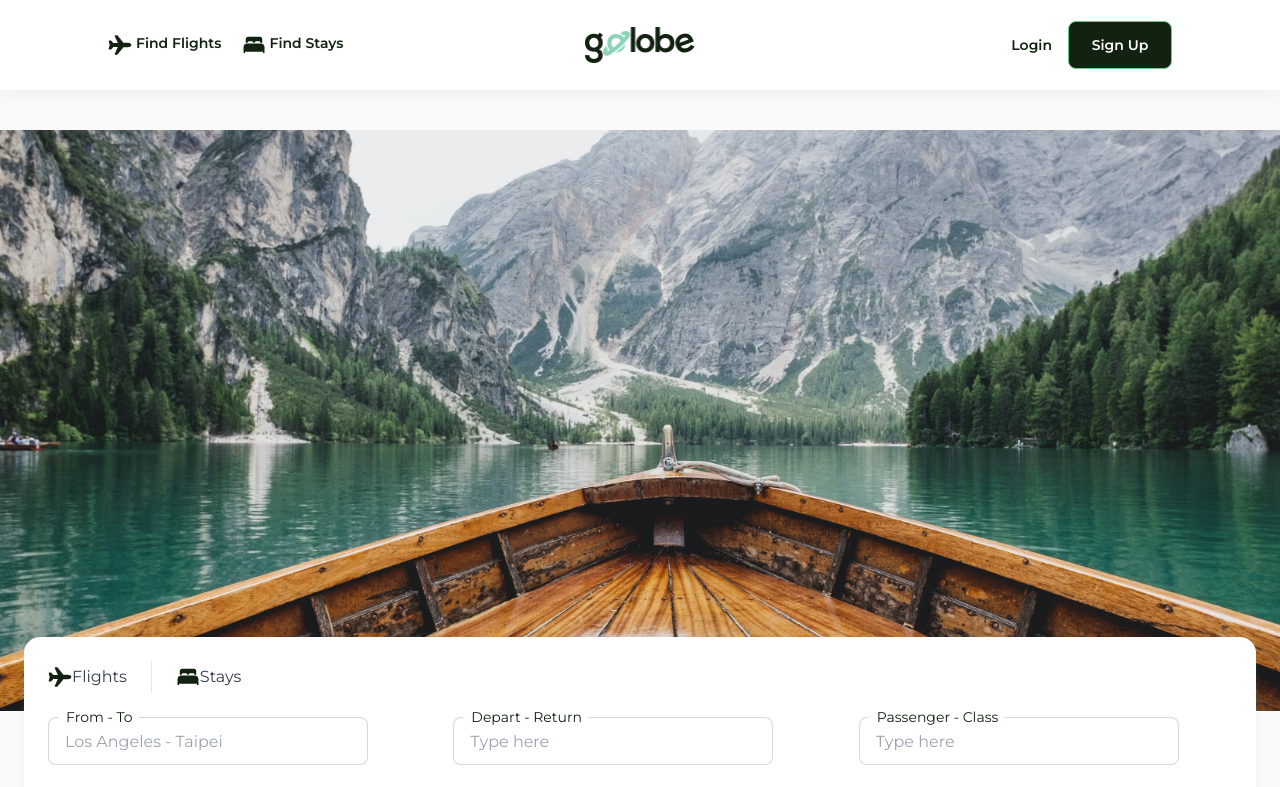
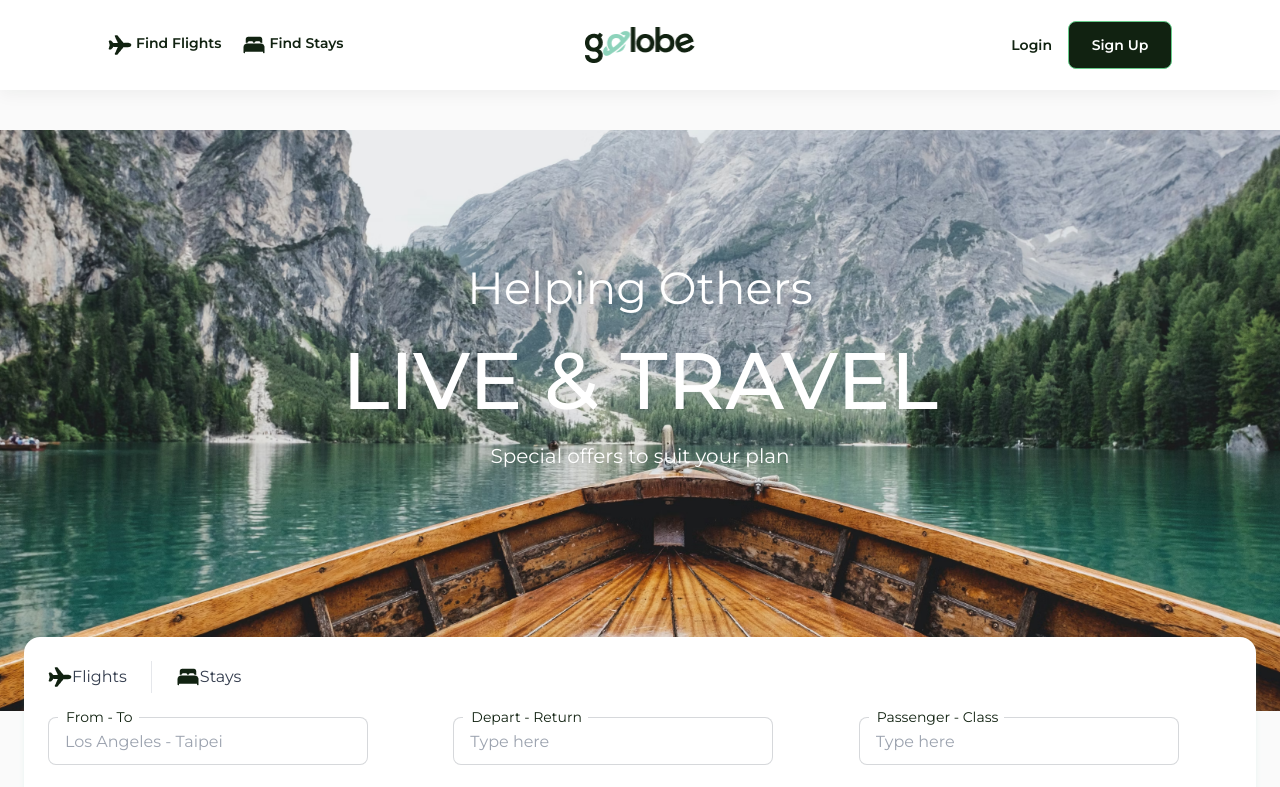
Before and after one commit to kingkwongsta/Golobe-Travel-Agency, a Next.js app: page / in a window 1280 px wide. Shown: the top 787 px of the page. Built offline with nearby package versions, Linux system fonts and the light colour scheme.

Commit message:
text overalay for image of searchbar

```diff
--- a/src/components/navbar.jsx
+++ b/src/components/navbar.jsx
@@ -5,7 +5,7 @@ import logo from "./../../public/logo.png";
 
 export default function NavBar() {
   return (
-    <div className="navbar bg-base-100 px-[104px] min-h-[90px] w-full max-w-[1440px] shadow-[0_4px_16px_-0px_rgba(17,34,17,0.05)]">
+    <div className="navbar bg-base-100 px-[104px] min-h-[90px] w-full shadow-[0_4px_16px_-0px_rgba(17,34,17,0.05)]">
       <div className="navbar-start">
         <div className="menu menu-horizontal px-1 sm:max-md:hidden">
           <div className="flex flex-row mr-5">
--- a/src/components/search/searchbar.jsx
+++ b/src/components/search/searchbar.jsx
@@ -15,6 +15,17 @@ export default function SearchBar() {
           height={581}
           alt="cover-photo"
         />
+        <div className="absolute text-center bottom-[240px]">
+          <p className="font-[400] text-[45px] text-[#FFFFFF]">
+            Helping Others
+          </p>
+          <p className="font-[500] text-[80px] text-[#FFFFFF] capitalize">
+            LIVE & TRAVEL
+          </p>
+          <p className="font-[400] text-[20px] text-[#FFFFFF]">
+            Special offers to suit your plan
+          </p>
+        </div>
         {/* Search Bar */}
         <div className="max-w-[1232px] w-full rounded-[16px] absolute bottom-[-150px] bg-white shadow-md shadow-[#8dd3bb26]">
           {/* SEARCH COMPONENTS */}
--- a/src/pages/index.tsx
+++ b/src/pages/index.tsx
@@ -17,8 +17,8 @@ export default function Home() {
         <meta name="viewport" content="width=device-width, initial-scale=1" />
         <link rel="icon" href="/favicon.ico" />
       </Head>
-      <NavBar />
       <main className="flex flex-col items-center justify-center">
+        <NavBar />
         <SearchBar />
         <Discover />
         <TravelCard />
```
